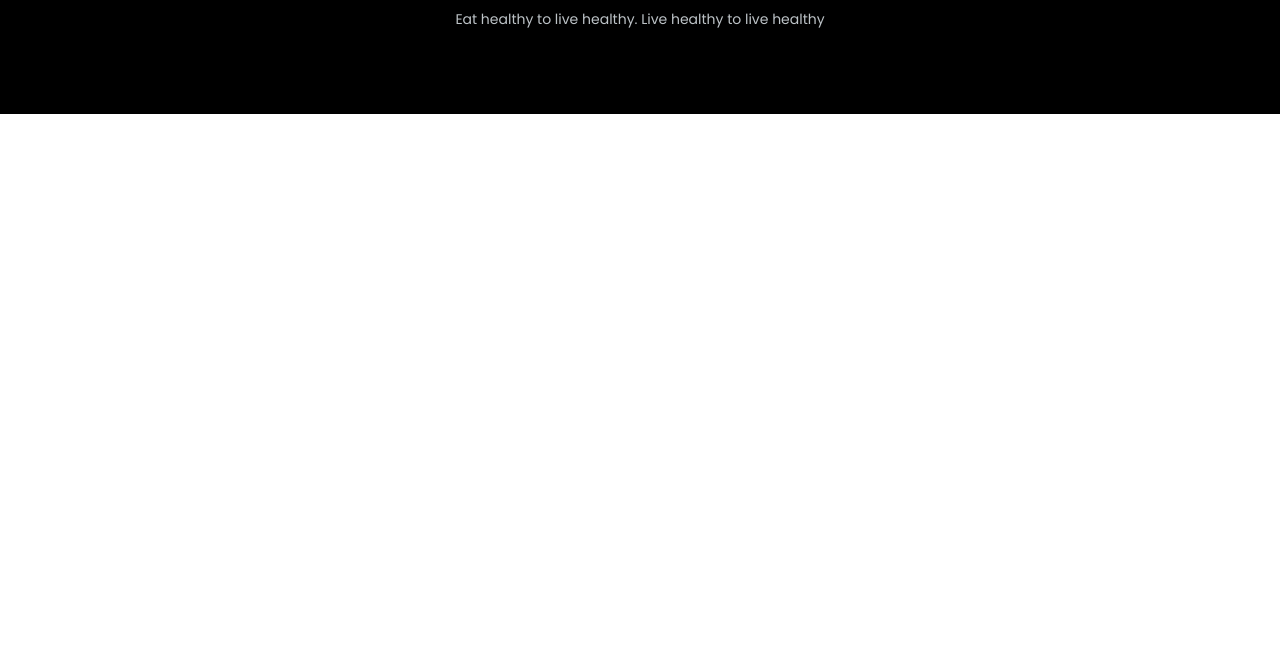
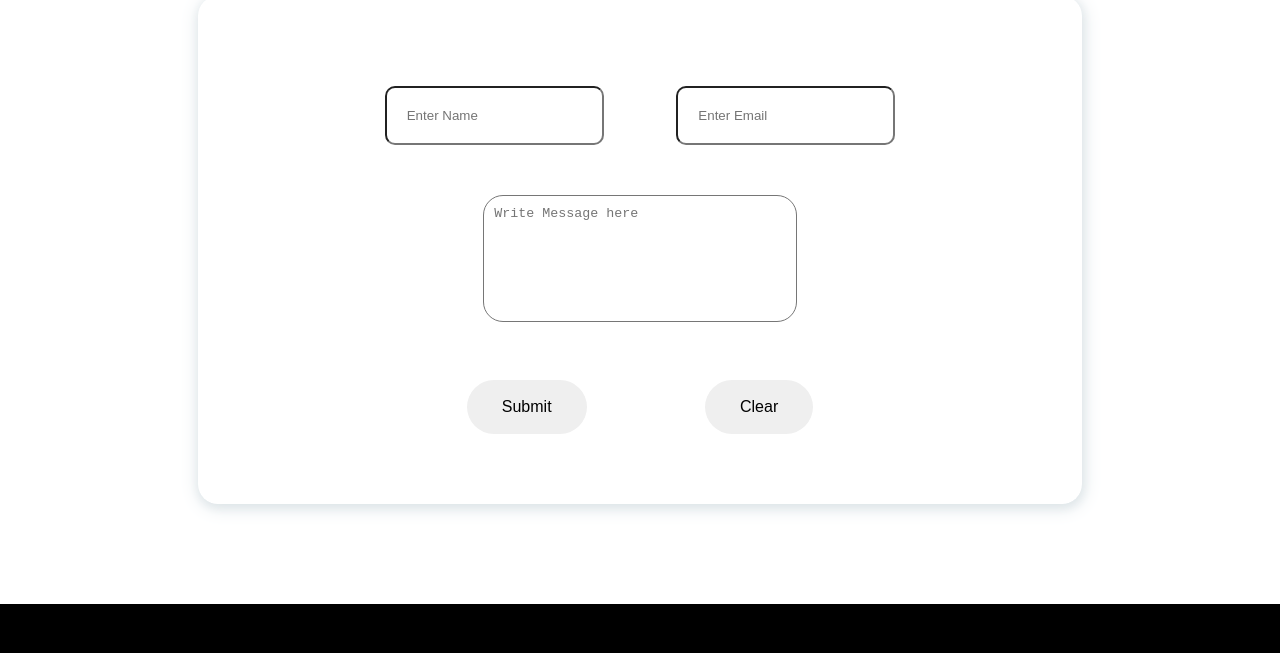
Before and after one commit to ajmain-nishu/food-network, a plain HTML site: page index.html in a window 1280 px wide. Shown: the part 3233-3886 px from the top of the page. Before the commit the page ends 3347 px from the top, so only its background shows below. Drawn offline with Linux system fonts and the light colour scheme.

Commit message:
Added contact section

```diff
--- a/index.html
+++ b/index.html
@@ -127,8 +127,18 @@
 
 
 
-    <section>
-
+    <section class="contact">
+        <form action="" class="contact__card box--shadow">
+            <div class="contact__card__input">
+                <input class="contact__card__input__info" type="text" placeholder="Enter Name">
+                <input class="contact__card__input__info" type="email" name="" id="" placeholder="Enter Email">
+            </div>
+            <textarea class="contact__card__message display--block" name="" id="" cols="30" rows="7" placeholder="Write Message here"></textarea>
+            <div class="contact__card__btn">
+                <button class="btn--black">Submit</button>
+                <button class="btn--black">Clear</button>
+            </div>
+        </form>
     </section>
 
 
--- a/style.css
+++ b/style.css
@@ -14,8 +14,17 @@ span {
 .btn--gradient {
     background-image: linear-gradient(to right, #FFA900, #FF7600, #FC5404);
 }
+
+.btn--black {
+    color: black;
+}
+
 .box--shadow {
     box-shadow: 1px 3px 10px #dfe6e9, 1px 3px 20px #dfe6e9;
+}
+
+.display--block {
+    display: block;
 }
 
 
@@ -200,6 +209,39 @@ button {
 
 
 
+.contact {
+    padding: 100px 15.5%;
+}
+.contact__card {
+    padding: 40px 150px;
+    border-radius: 20px;
+}
+.contact__card__input {
+    display: flex;
+    justify-content: space-around;
+    padding: 50px 0;
+}
+.contact__card__input__info {
+    padding: 20px;
+    width: 30%;
+    border-radius: 10px;
+}
+.contact__card__message {
+    resize: none;
+    width: 50%;
+    margin: 0 auto 10% auto;
+    border-radius: 20px;
+    padding: 10px;
+}
+.contact__card__btn {
+    display: flex;
+    justify-content: space-evenly;
+    padding-bottom: 30px;
+}
+
+
+
+
 footer {
     text-align: center;
     background-color: black;
```
